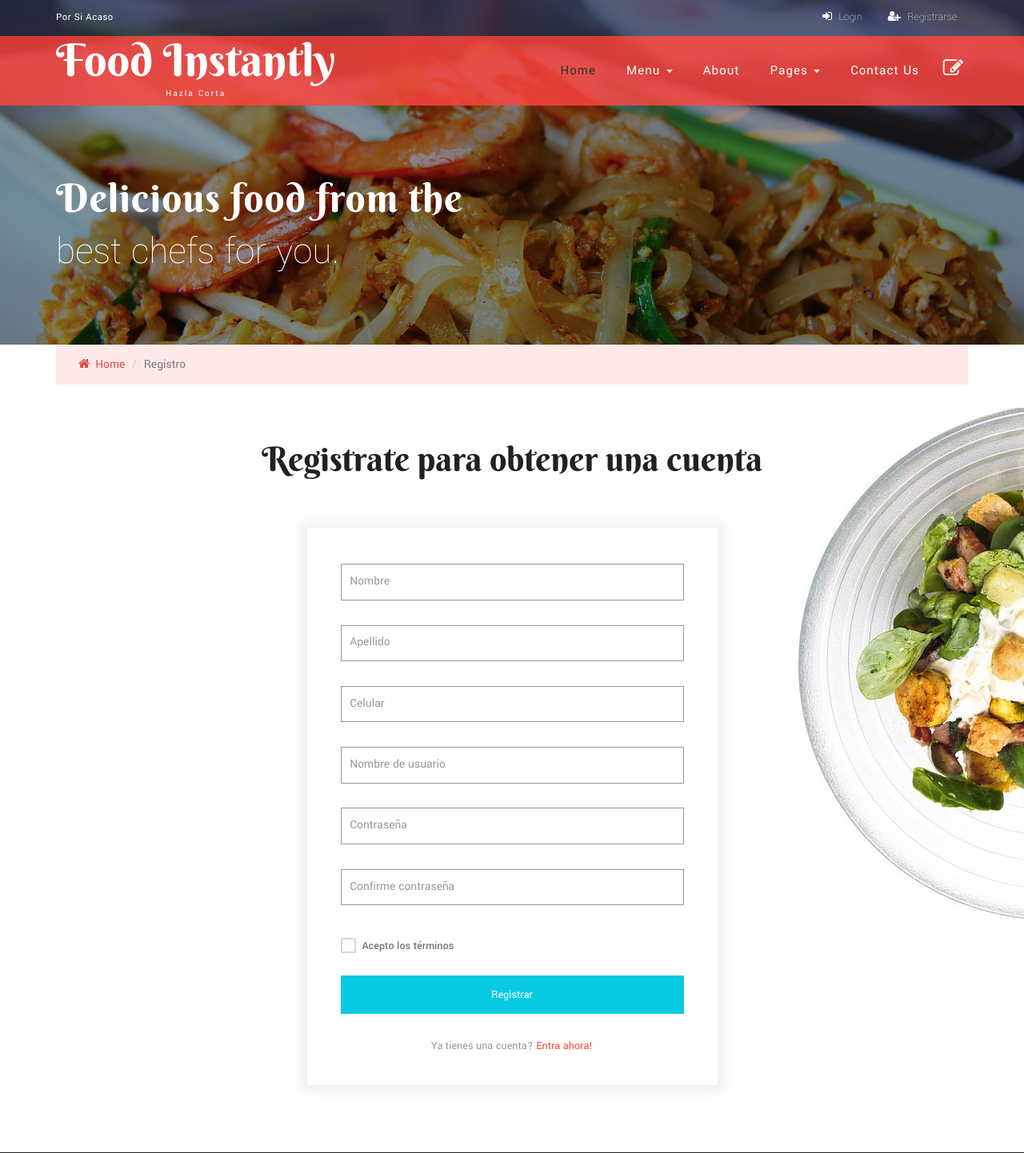
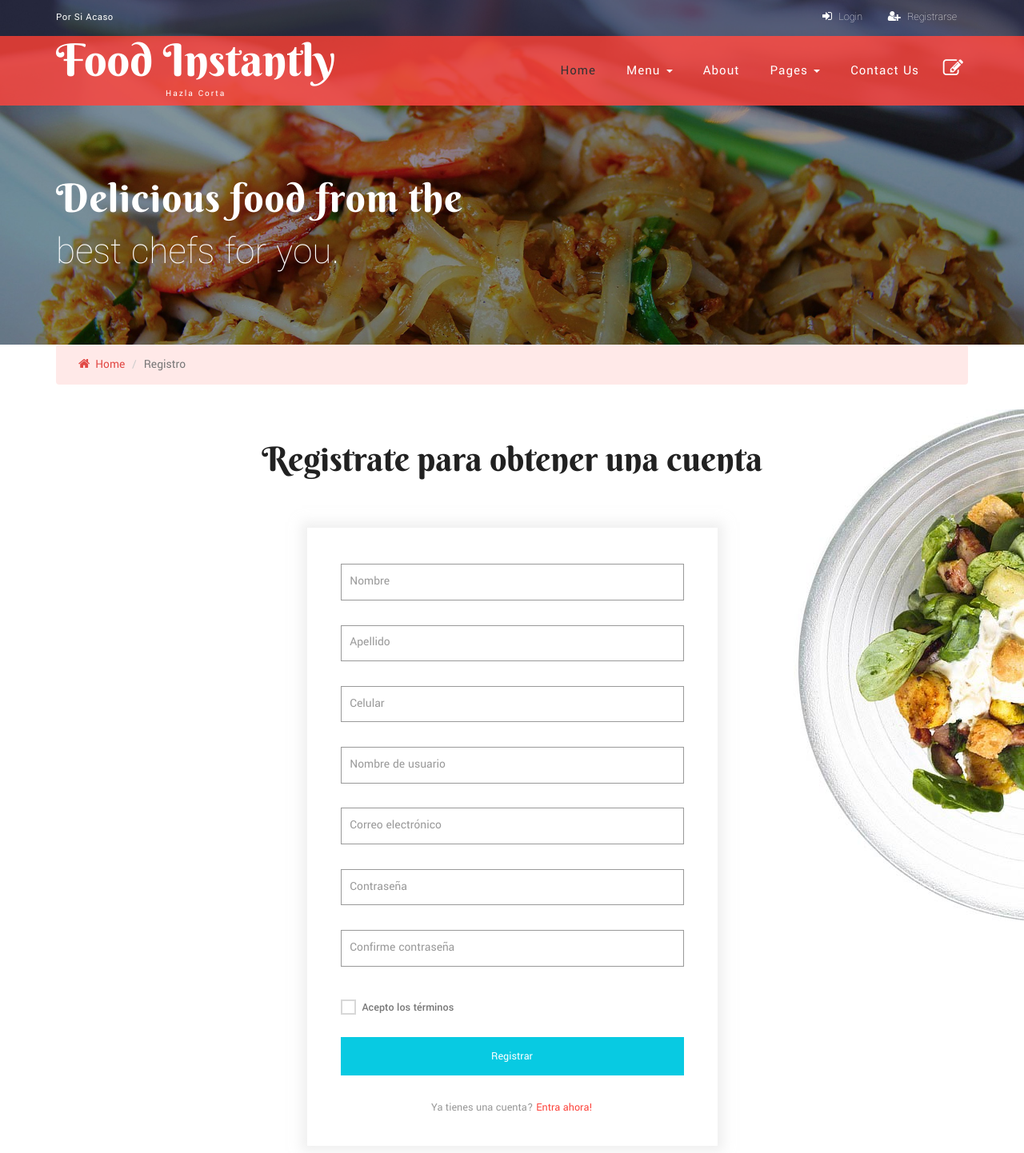
Before and after one commit to craigBinary/FoodInstantly, a PHP site: page /signup.php in a window 1280 px wide. Shown: the top 1442 px of the page at 80% size. Run offline with PHP 8.4, Linux system fonts and the light colour scheme.

Commit message:
Se agregó campo mail
validado

```diff
--- a/Cliente/signup.php
+++ b/Cliente/signup.php
@@ -84,6 +84,7 @@ return false;
 		          <input class="agile-ltext" type="text" name="apellido" placeholder="Apellido" required="">
 		          <input class="agile-ltext" type="text" name="celular" placeholder="Celular" required="">
 		          <input class="agile-ltext" type="text" name="Username" placeholder="Nombre de usuario" required="">
+		          <input class="agile-ltext" type="email" name="mail" placeholder="Correo electrónico" required="">
 				  <input class="agile-ltext" type="password" name="password" id="password" placeholder="Contraseña" required="">
           		  <input class="agile-ltext" type="password" name="password2" id="password2" placeholder="Confirme contraseña" required="">
 
```
Lines whose indentation alone changed are shown as unchanged.
